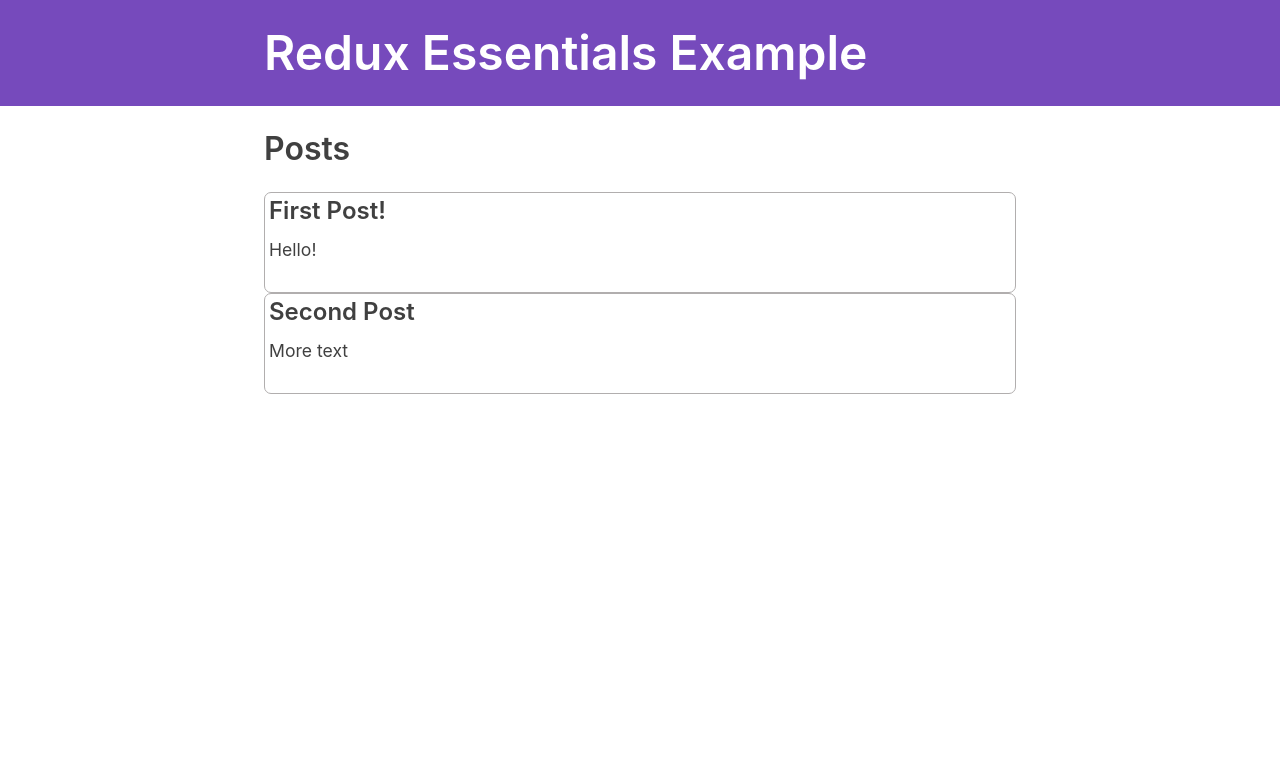
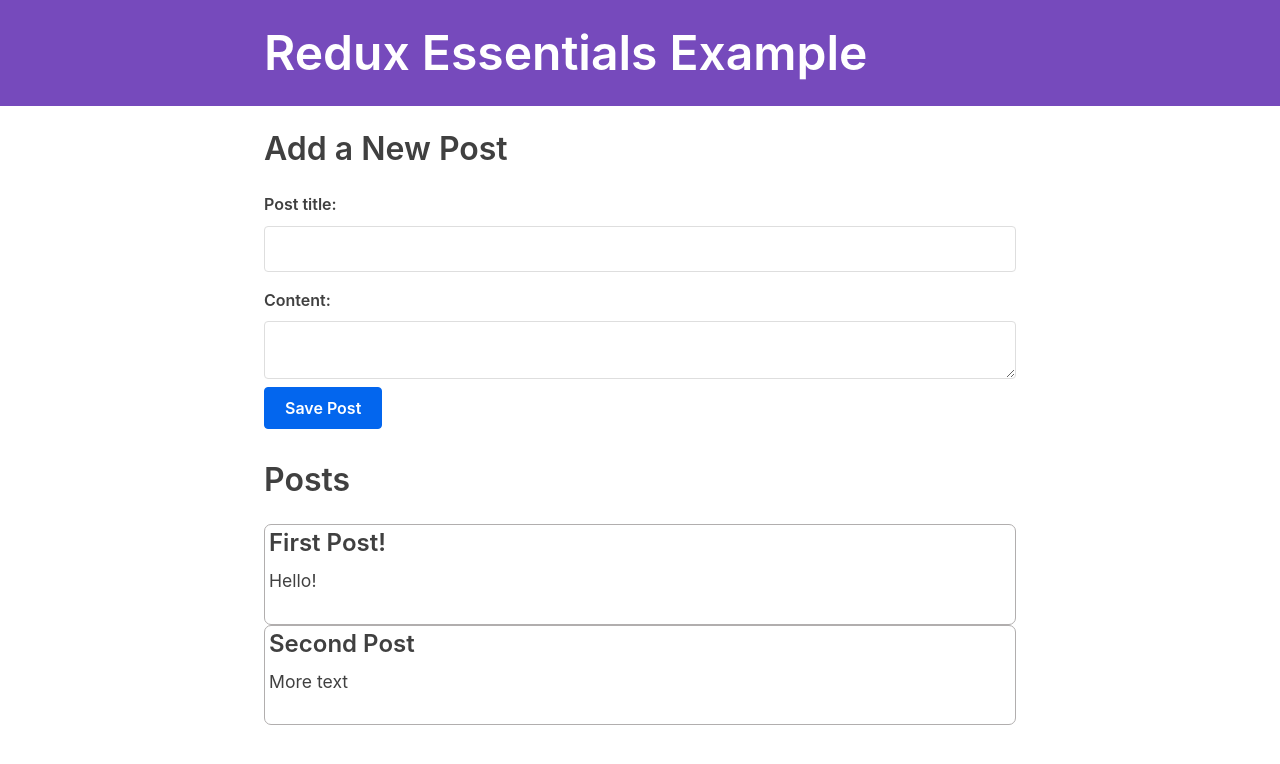
Before and after one commit to JGitHub25/social-media-app-redux, a React (Create React App) app: page / in a window 1280 px wide. Shown: the top 764 px of the page. Built offline with nearby package versions, Linux system fonts and the light colour scheme; what @mswjs/data, mock-socket, txtgen would draw is missing.

Commit message:
add post functionality.

```diff
--- a/src/App.js
+++ b/src/App.js
@@ -7,6 +7,7 @@
 } from 'react-router-dom'
 
 import { Navbar } from './app/Navbar'
+import { AddPostForm } from './features/posts/AddPostForm'
 import { PostsList } from './features/posts/PostsList'
 
 function App() {
@@ -20,6 +21,7 @@
             path="/"
             render={() => (
               <React.Fragment>
+                <AddPostForm />
                 <PostsList />
               </React.Fragment>
             )}
--- /dev/null
+++ b/src/features/posts/AddPostForm.js
@@ -0,0 +1,55 @@
+import React, { useState } from 'react'
+
+import { useDispatch } from 'react-redux'
+import { nanoid } from '@reduxjs/toolkit'
+
+import { addPost } from './postsSlice'
+
+export const AddPostForm = () => {
+  const [title, setTitle] = useState('')
+  const [content, setContent] = useState('')
+
+  const dispatch = useDispatch()
+
+  const handleTitleChange = (e) => setTitle(e.target.value)
+  const handlePostChange = (e) => setContent(e.target.value)
+
+  const savePost = (e) => {
+    e.preventDefault()
+    if (title && content) {
+      dispatch(
+        addPost({
+          id: nanoid(),
+          title,
+          content,
+        })
+      )
+      setTitle('')
+      setContent('')
+    }
+  }
+
+  return (
+    <section>
+      <h2>Add a New Post</h2>
+      <form onSubmit={savePost}>
+        <label htmlFor="postTitle">Post title:</label>
+        <input
+          type="text"
+          id="postTitle"
+          name="postTitle"
+          value={title}
+          onChange={handleTitleChange}
+        />
+        <label htmlFor="postContent">Content:</label>
+        <textarea
+          id="postContent"
+          name="postContent"
+          value={content}
+          onChange={handlePostChange}
+        />
+        <button type="submit">Save Post</button>
+      </form>
+    </section>
+  )
+}
--- a/src/features/posts/postsSlice.js
+++ b/src/features/posts/postsSlice.js
@@ -8,7 +8,12 @@
 const postsSlice = createSlice({
   name: 'posts',
   initialState,
-  reducers: {},
+  reducers: {
+    addPost(state, action) {
+      state.push(action.payload)
+    },
+  },
 })
 
 export default postsSlice.reducer
+export const { addPost } = postsSlice.actions
```
